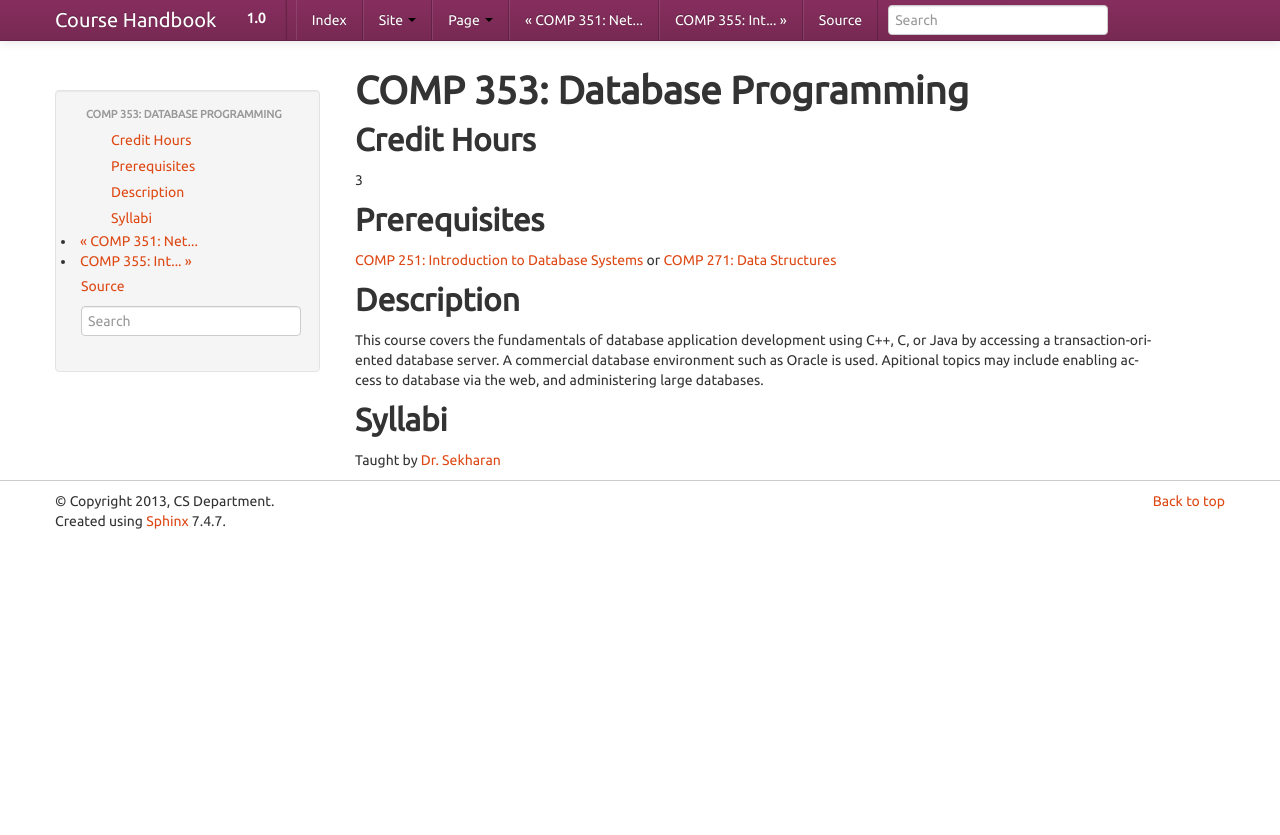
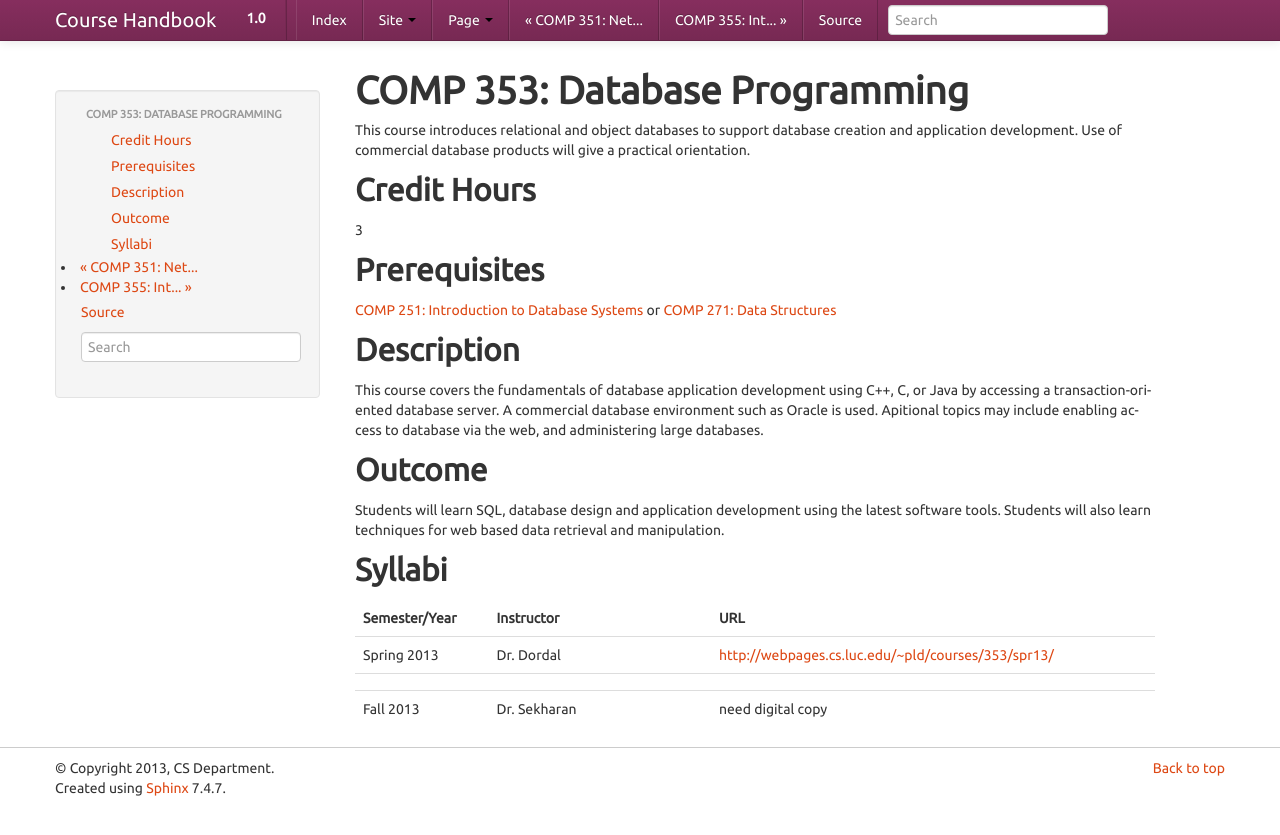
Before and after one commit to kyang5/coursedescriptions, a Sphinx documentation site: the page built from source/comp353.rst, in a window 1280 px wide. Shown: the top 835 px of the page. Built offline with Sphinx 7.4.7, drawn with Linux system fonts in a browser that asks for light colours.

Commit message:
updated COMP 351 and COMP 353

```diff
--- a/source/comp353.rst
+++ b/source/comp353.rst
@@ -1,5 +1,7 @@
 COMP 353: Database Programming
 ==============================
+
+This course introduces relational and object databases  to support database creation and application development. Use of commercial database products will give a practical orientation.
 
 Credit Hours
 -----------------------
@@ -14,16 +16,24 @@ Prerequisites
 Description
 --------------------
 
-
 This course covers the fundamentals of database application development
 using C++, C, or Java by accessing a transaction-oriented database
 server. A commercial database environment such as Oracle is used.
 Apitional topics may include enabling access to database via the web,
 and administering large databases.
 
+Outcome
+------------
+
+Students will learn SQL, database design and application development using the latest software tools.  Students will also learn techniques for web based data retrieval and manipulation.
+
 Syllabi
----------------------
+--------------------
 
+.. csv-table::
+   	:header: "Semester/Year", "Instructor", "URL"
+   	:widths: 15, 25, 50
 
-Taught by `Dr.
-Sekharan <http://webpages.cs.luc.edu/%7Echandra/DBPA/DBPA-Day1.htm>`__
+	"Spring 2013", "Dr. Dordal", "http://webpages.cs.luc.edu/~pld/courses/353/spr13/"
+
+        "Fall 2013", "Dr. Sekharan", "need digital copy"
```
Also changed, not shown: source/comp351.rst (+13 -4 lines).
